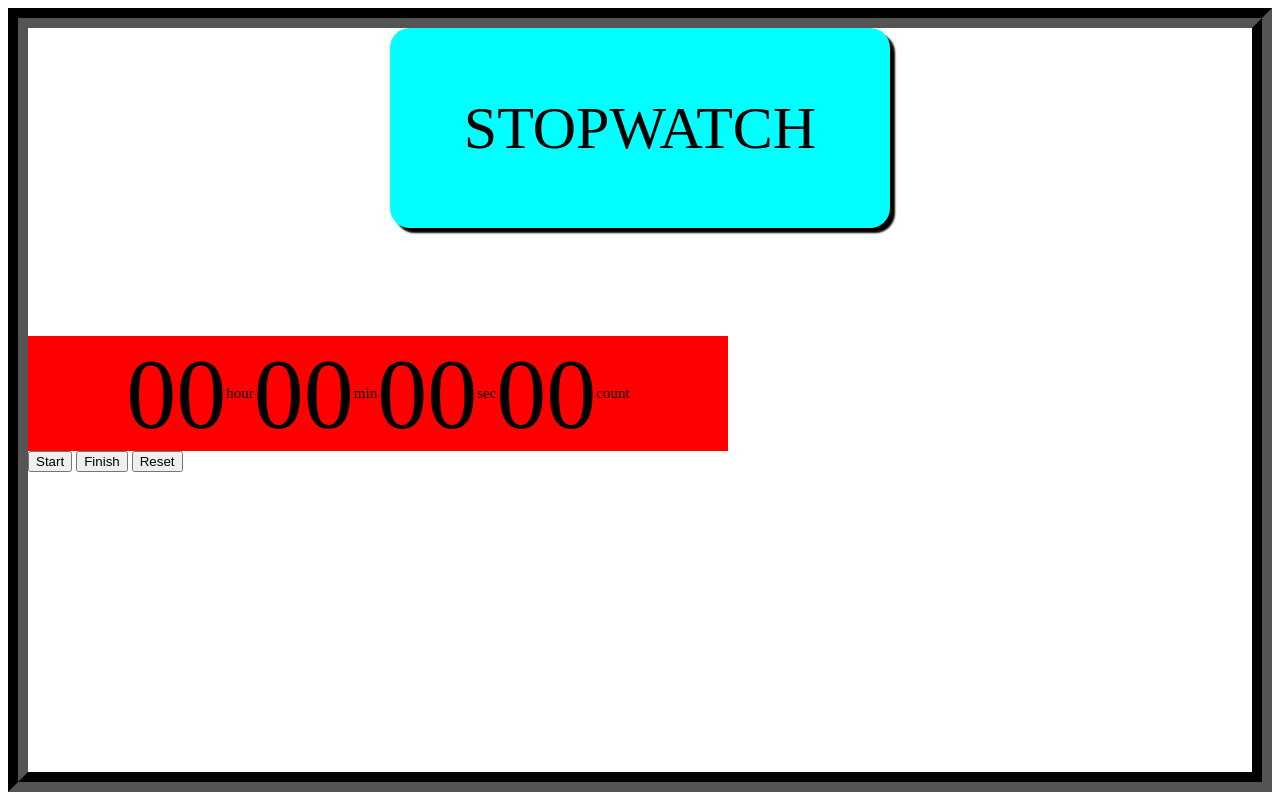
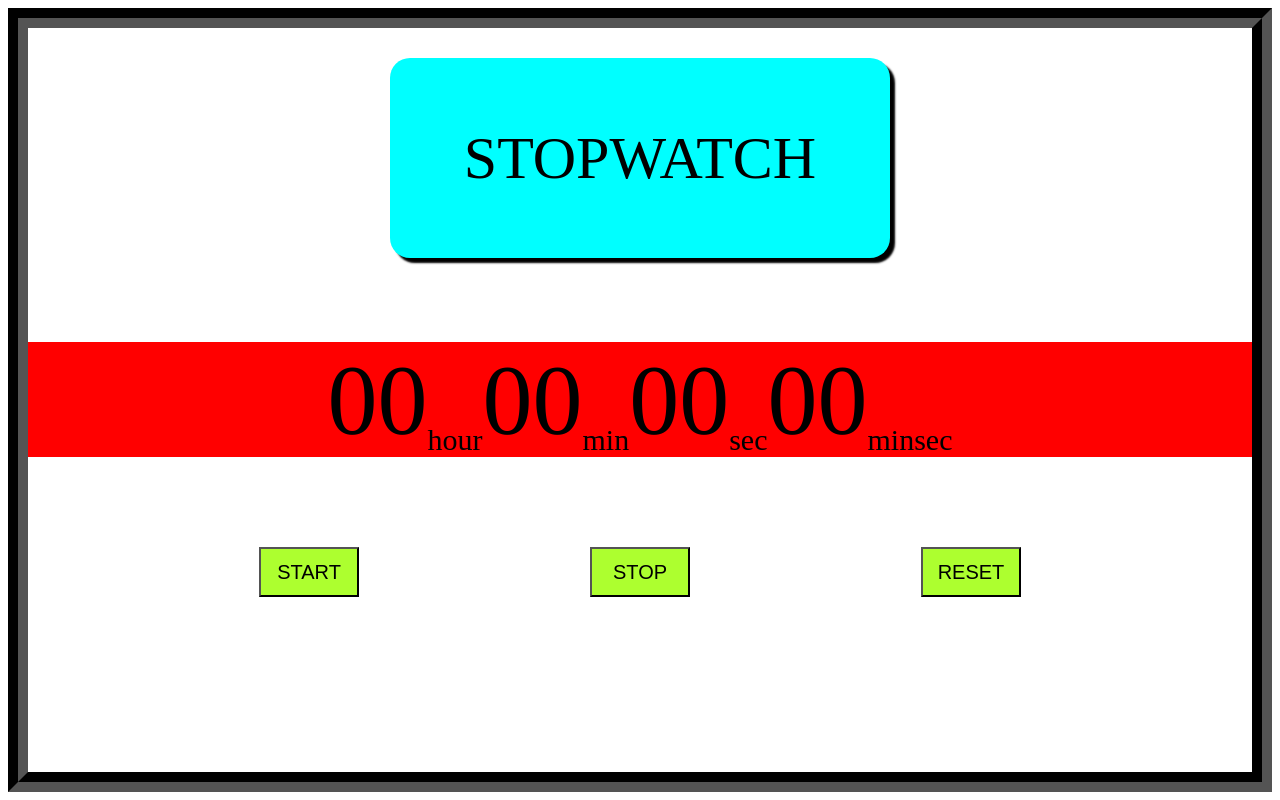
Before and after one commit to Warrior07A/DOM, a plain HTML site: page timer.html in a window 1280 px wide. Drawn offline with Linux system fonts and the light colour scheme.

Commit message:
Linked them

```diff
--- a/LP.css
+++ b/LP.css
@@ -87,12 +87,13 @@ body{
         width: 150px;
         height:50px;
         border-radius: 20px;
-        transition: width 3s ,height 3s,background-color 3s, font-size 4s;
+        transition: width 3s ,height 3s,background-color 3s, font-size 4s,color 3s;
     }
     #last:hover{
         background-color:green;
         font-size: 30px;
         width: 210px;
         height: 100px;
+        color:white;
 
     }
--- /dev/null
+++ b/timer.css
@@ -0,0 +1,53 @@
+ body{
+            border: 20px groove black;
+        }
+        #timer{
+            display: flex;
+            justify-content: center;
+        }
+        #one{
+            width:500px;
+            height:200px;
+            background-color: aqua;
+            font-size: 60px;
+            text-align: center;
+            align-content: center;
+            border-radius: 20px;
+            box-shadow: 5px 5px 2px black;
+            margin:30;
+        }
+        #letsee{
+            display:flex;
+            justify-content: center;
+            background-color: red;
+        }
+        #text{
+            font-size: 30px    ;
+        }
+        .digit{
+            font-size: 100px;
+        }
+        #text{
+            display: flex;
+            align-items: flex-end;
+            justify-content: flex-end;
+        }
+        #BUTTONHEAD{
+            display: flex;
+            justify-content: space-evenly;
+
+        }
+
+        .buttonend{
+            width: 100px;
+            height:50px;
+            font-size:20px;
+            background-color: greenyellow;
+            transition: 2s all;
+        }
+        .buttonend:hover{
+            width:150px;
+            height:70px;
+            background-color: green;
+            font-size: 30px;
+        }
--- a/timer.html
+++ b/timer.html
@@ -3,43 +3,9 @@
         <title>
             STOPWATCH
         </title>
+        <link rel="stylesheet" href="timer.css">
     </head>
-    <style>
-        body{
-            border: 20px groove black;
-        }
-        #timer{
-            display: flex;
-            justify-content: center;
-        }
-        #one{
-            width:500px;
-            height:200px;
-            background-color: aqua;
-            font-size: 60px;
-            text-align: center;
-            align-content: center;
-            border-radius: 20px;
-            box-shadow: 5px 5px 2px black;
-        }
-        #letsee{
-            display:flex;
-            justify-content: center;
-            align-items: center;
-            flex-wrap: wrap;
-            width:700px;
-            background-color: red;
-            font-size: 15px;
-        }
-        .digit{
-            font-size: 100px;
-        }
-        #text{
-            display: flex;
-            align-items: flex-end;
-            justify-content: flex-end;
-        }
-    </style>
+
     <BODY>
         <div id="timer">
             <DIV id="one" >
@@ -47,7 +13,7 @@
             </DIV>
         </div>
         <br>
-        <br><br><br><br><br>
+        <br><br>
        <div id="letsee">
             <div id="hour" class="digit">00</div>
             <div id="text">hour</div>
@@ -56,11 +22,14 @@
             <div id="sec" class="digit">00</div>
             <div id="text">sec</div>
             <div id="count" class="digit">00</div>
-            <div id="text">count</div>
+            <div id="text">minsec</div>
        </div>
-       <button id="start">Start</button>
-       <button id="finish">Finish</button>
-       <button id="reset">Reset</button>
+       <br><br><br><br><br>
+       <div id="BUTTONHEAD">
+       <button id="start" class="buttonend">START</button>
+       <button id="finish" class="buttonend">STOP</button>
+       <button id="reset" class="buttonend">RESET</button>
+       </div>
     </BODY>
     <script src="timer.js"></script>
 </html>
```
Also changed, not shown: LP.html (+3 -3 lines), todo.html (+3 -1 lines).
